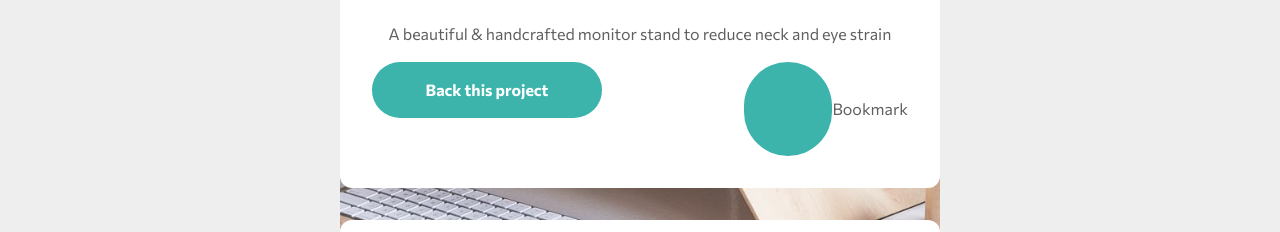
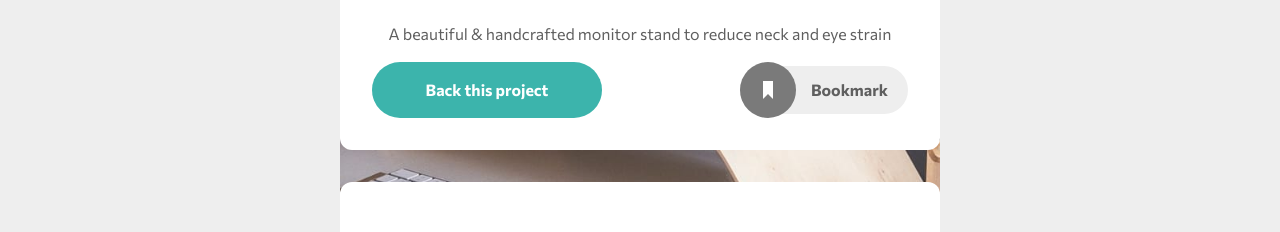
Before and after one commit to migvidal/crowdfunding-product-page, a Vue app: page / in a window 1280 px wide. Shown: the part 157-389 px from the top of the page. Built offline with nearby package versions, Linux system fonts and the light colour scheme.

Commit message:
Bookmark button as a component

```diff
--- a/src/components/BookmarkButton.vue
+++ b/src/components/BookmarkButton.vue
@@ -1,8 +1,6 @@
 <template>
-  <div class="bookmark-wrapper">
-    <cf-button
-      title="Bookmark"
-    >
+  <div class="bookmark-btn-wrapper">
+    <cf-button :class="['bookmark-btn', { bookmarked: this.bookmarked }]">
       <svg width="56" height="56" xmlns="http://www.w3.org/2000/svg">
         <g fill="none" fill-rule="evenodd">
           <circle fill="" cx="28" cy="28" r="28" />
@@ -10,15 +8,63 @@
         </g>
       </svg>
     </cf-button>
-    <div v-show="!this.bookmarked" class="bookmarked-label">Bookmark</div>
-    <div v-show="this.bookmarked" class="bookmarked-label">Bookmarked</div>
+    <div v-show="!bookmarked" class="bookmark-btn-label">Bookmark</div>
+    <div v-show="bookmarked" class="bookmark-btn-label">Bookmarked</div>
   </div>
 </template>
 
 <script>
 export default {
   name: "BookmarkButton",
+  props: {
+    bookmarked: { type: Boolean, default: true },
+  },
 };
 </script>
 
-<style scoped></style>
+<style lang="scss" scoped>
+.bookmark-btn-wrapper {
+  display: flex;
+  align-items: center;
+}
+.bookmark-btn-label {
+  background-color: $light-gray;
+  border-top-right-radius: 9999px;
+  border-bottom-right-radius: 9999px;
+  padding: 12px 20px 12px 35px;
+  margin-left: -20px;
+  z-index: 0;
+  font-weight: $bolder;
+}
+.bookmark-btn {
+  display: inline;
+  vertical-align: middle;
+  background: none;
+  padding: 0;
+  max-height: 56px; // fit the svg snugly
+  z-index: 1;
+  svg {
+    circle {
+      fill: $dark-gray;
+    }
+    path {
+      fill: #fff;
+    }
+  }
+  &.bookmarked {
+    svg {
+      circle {
+        fill: $moderate-cyan;
+      }
+      path {
+        fill: #fff;
+      }
+    }
+  }
+}
+@media screen and (max-width: $mobile) {
+  .bookmark-btn-label {
+    visibility: hidden;
+  }
+}
+</style>
--- a/src/components/CfHeader.vue
+++ b/src/components/CfHeader.vue
@@ -6,9 +6,9 @@
     <cf-button @click="openPledgeModal" class="back-project">
       Back this project
     </cf-button>
-    <!-- Subscribe/Subscribed -->
+    <!-- Bookmark -->
     <bookmark-button
-      :class="['bookmark', { bookmarked: this.bookmarked }]"
+      :bookmarked="this.bookmarked"
       @click="$emit('bookmarkclick')"
     ></bookmark-button>
   </div>
@@ -50,48 +50,6 @@ p {
       flex: 1;
       margin-right: 1rem;
     }
-    &.bookmark {
-      display: inline;
-      vertical-align: middle;
-      background: none;
-      padding: 0;
-      max-height: 56px; // fit the svg snugly
-      z-index: 1;
-
-      svg {
-        circle {
-          fill: $dark-gray;
-        }
-        path {
-          fill: #fff;
-        }
-      }
-
-      &.bookmarked {
-        svg {
-          circle {
-            fill: $moderate-cyan;
-          }
-          path {
-            fill: #fff;
-          }
-        }
-      }
-    }
-  }
-}
-// Bookmark button special design
-.bookmark-wrapper {
-  display: flex;
-  align-items: center;
-  .bookmarked-label {
-    background-color: $light-gray;
-    border-top-right-radius: 9999px;
-    border-bottom-right-radius: 9999px;
-    padding: 12px 20px 12px 35px;
-    margin-left: -20px;
-    z-index: 0;
-    font-weight: $bolder;
   }
 }
 </style>
--- a/src/components/RewardCard.vue
+++ b/src/components/RewardCard.vue
@@ -1,5 +1,5 @@
 <template>
-  <div class="reward card">
+  <div class="rounded-card reward">
     <h2>{{ reward.name || "Pledge with no reward" }}</h2>
     <p v-if="reward.minPledge">Pledge ${{ reward.minPledge }} or more</p>
     <p>{{ reward.description }}</p>
@@ -30,7 +30,7 @@ export default {
 </script>
 
 <style scoped>
-.reward.card {
+.rounded-card.reward {
   padding: 1rem;
   margin: 1rem 0;
 }
--- a/src/main.js
+++ b/src/main.js
@@ -2,10 +2,11 @@ import { createApp } from "vue";
 import App from "./App.vue";
 // Global components
 import CfButton from "./components/CfButton.vue";
-import DisplayText from "./components/DisplayText.vue.vue";
+import DisplayText from "./components/DisplayText.vue";
 import BookmarkButton from "./components/BookmarkButton.vue";
 
 const app = createApp(App);
 app.component("cf-button", CfButton);
 app.component("big-text", DisplayText);
+app.component("bookmark-button", BookmarkButton);
 app.mount("#app");
```
